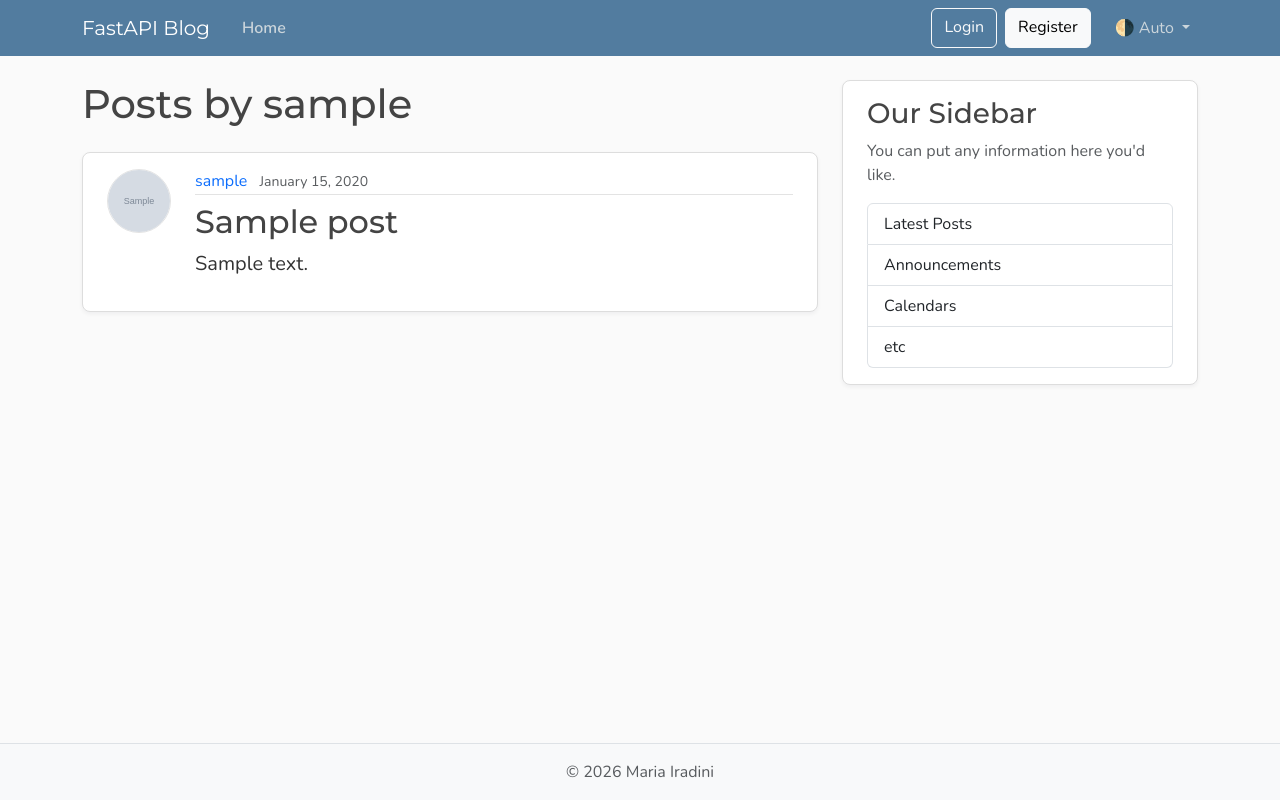
After one commit to Iradini/fastapi-blog, a FastAPI app: page /users/1/posts in a window 1280 px wide. The commit adds this page. Run offline with FastAPI, Linux system fonts and the light colour scheme; tables that the repository leaves empty hold one stand-in row (values such as "Sample post"); grey boxes marked "Sample" are stand-in pictures.

Commit message:
Add Database model and User schema + SQLAlchemy

```diff
--- /dev/null
+++ b/database.py
@@ -0,0 +1,22 @@
+from sqlalchemy import create_engine
+from sqlalchemy.orm import DeclarativeBase, sessionmaker
+
+
+SQLALCHEMY_DATABASE_URL = "sqlite:///./blog.db"
+
+
+engine = create_engine(
+    SQLALCHEMY_DATABASE_URL,
+    connect_args={"check_same_thread": False},
+)
+
+SessionLocal = sessionmaker(autocommit=False, autoflush=False, bind=engine)
+
+
+class Base(DeclarativeBase):
+    pass
+
+
+def get_db():
+    with SessionLocal() as db:
+        yield db
--- a/main.py
+++ b/main.py
@@ -1,86 +1,193 @@
-from fastapi import FastAPI, HTTPException, Request, status
+from typing import Annotated
+
+from fastapi import Depends, FastAPI, HTTPException, Request, status
 from fastapi.exceptions import RequestValidationError
 from fastapi.responses import JSONResponse
 from fastapi.staticfiles import StaticFiles
 from fastapi.templating import Jinja2Templates
 from starlette.exceptions import HTTPException as StarletteHTTPException
-from schemas import PostCreate, PostResponse
+
+from sqlalchemy import select
+from sqlalchemy.orm import Session
+
+import models
+from database import Base, engine, get_db
+from schemas import PostCreate, PostResponse, UserCreate, UserResponse
+
+Base.metadata.create_all(bind=engine)
 
 app = FastAPI()
 
 app.mount("/static", StaticFiles(directory="static"), name="static")
 
+app.mount("/media", StaticFiles(directory="media"), name="media")
+
 templates = Jinja2Templates(directory="templates")
-
-
-posts: list[dict] = [
-    {
-        "id": 1,
-        "author": "Maria Iradini",
-        "title": "FastAPI is awesomme",
-        "content": "This framework is really easy to use and super fast.",
-        "date_posted": "April 20, 2026",
-    },
-    {
-            "id": 2,
-            "author": "Jane Doe",
-            "title": "Python is great for web development",
-            "content": "Python is a great language for web development, and FastAPI makes it even better.",
-            "date_posted": "April 21, 2026",
-    },
-]
 
 
 @app.get("/", include_in_schema=False, name="home")
 @app.get("/posts", include_in_schema=False, name="posts")
-def home(request: Request):
-    return templates.TemplateResponse(request, "home.html", {"posts": posts, "home": home})
+def home(request: Request, db: Annotated[Session, Depends(get_db)]):
+    result = db.execute(select(models.Post))
+    posts = result.scalars().all()
+    return templates.TemplateResponse(
+         request,
+         "home.html",
+         {"posts": posts, "title": home},
+     )
 
 
 @app.get("/posts/{post_id}", include_in_schema=False)
-def post_page(request: Request, post_id: int):
-    for post in posts:
-        if post.get("id") == post_id:
-                title = post["title"][:50]
-                author = post["author"]
-                return templates.TemplateResponse(
-                     request,
-                     "post.html",
-                     {"post": post, "title": title, "author": author},
-                     )
+def post_page(request: Request, post_id: int, db: Annotated[Session, Depends(get_db)]):
+    result = db.execute(select(models.Post).where(models.Post.id == post_id))
+    post = result.scalars().first()
+    if post:
+     title = post.title[:50]
+     return templates.TemplateResponse(
+         request,
+         "post.html",
+         {"post": post, "title": title},
+     )
 
     raise HTTPException(status_code=status.HTTP_404_NOT_FOUND, detail="Post not found")
 
 
+@app.get("/users/{user_id}/posts", include_in_schema=False, name="user_posts")
+def user_posts_page(
+     request: Request,
+     user_id: int,
+     db: Annotated[Session, Depends(get_db)],
+):
+     result = db.execute(select(models.User).where(models.User.id == user_id))
+     user = result.scalars().first()
+     if not user:
+          raise HTTPException(
+               status_code=status.HTTP_404_NOT_FOUND,
+               detail="User not found",
+          )
+
+     result = db.execute(select(models.Post).where(models.Post.user_id == user_id))
+     posts = result.scalars().all()
+     return templates.TemplateResponse(
+          request,
+          "user_posts.html",
+          {"posts": posts, "user": user, "title": f"{user.username}'s Posts"},
+     )
+
+
+
+@app.post(
+          "/api/users",
+          response_model=UserResponse,
+          status_code=status.HTTP_201_CREATED,
+)
+def create_user(user: UserCreate, db: Annotated[Session, Depends(get_db)]):
+     result = db.execute(select(models.User).where(models.User.username == user.username))
+     existing_user = result.scalars().first()
+
+     if existing_user:
+          raise HTTPException(
+               status_code=status.HTTP_400_BAD_REQUEST,
+               detail="Username already exists",
+          )
+
+
+     result = db.execute(select(models.User).where(models.User.email == user.email))
+     existing_email = result.scalars().first()
+
+     if existing_email:
+         raise HTTPException(
+             status_code=status.HTTP_400_BAD_REQUEST,
+             detail="Email already exists",
+         )
+
+     new_user = models.User(
+          username=user.username,
+          email=user.email,
+     )
+
+     db.add(new_user)
+     db.commit()
+     db.refresh(new_user)
+
+     return new_user
+
+
+
+@app.get("/api/users/{user_id}", response_model=UserResponse)
+def get_user(user_id: int, db: Annotated[Session, Depends(get_db)]):
+     result = db.execute(
+          select(models.User).where(models.User.id == user_id),
+     )
+     user = result.scalars().first()
+
+     if user:
+          return user
+
+     raise HTTPException(status_code=status.HTTP_404_NOT_FOUND, detail="User not found")
+
+
+@app.get("/api/users/{user_id}/posts", response_model=list[PostResponse])
+def get_user_posts(user_id: int, db: Annotated[Session, Depends(get_db)]):
+     result = db.execute(
+          select(models.User).where(models.User.id == user_id),
+     )
+     user = result.scalars().first()
+
+     if not user:
+          raise HTTPException(
+               status_code=status.HTTP_404_NOT_FOUND,
+               detail="User not found",
+          )
+
+     result = db.execute(select(models.Post).where(models.Post.user_id == user_id))
+     posts = result.scalars().all()
+     return posts
+
+
+
 @app.get("/api/posts", response_model=list[PostResponse])
-def get_posts():
+def get_posts(db: Annotated[Session, Depends(get_db)]):
+    result = db.execute(select(models.Post))
+    posts = result.scalars().all()
     return posts
 
 
-@app.get(
+
+@app.post(
           "/api/posts",
           response_model=PostResponse,
           status_code=status.HTTP_201_CREATED,
 )
-def create_post(post: PostCreate):
-     new_id = max(p["id"] for p in posts) + 1 if posts else 1
-     new_post = {
-          "id": new_id,
-          "author": post.author,
-          "title": post.title,
-          "content": post.content,
-          "date_posted": "April 23, 2026",
-     }
-     post.append(new_post)
+def create_post(post: PostCreate, db: Annotated[Session, Depends(get_db)]):
+     result = db.execute(select(models.User).where(models.User.id == post.user_id))
+     user = result.scalars().first()
+     if not user:
+          raise HTTPException(
+               status_code=status.HTTP_404_NOT_FOUND,
+               detail="User not found",
+          )
+
+     new_post = models.Post(
+          title=post.title,
+          content=post.content,
+          user_id=post.user_id,
+     )
+     db.add(new_post)
+     db.commit()
+     db.refresh(new_post)
      return new_post
 
 
-@app.get("/api/posts/{post_id}")
-def get_post(post_id: int):
-    for post in posts:
-        if post.get("id") == post_id:
-                return post
+
+@app.get("/api/posts/{post_id}", response_model=PostResponse)
+def get_post(post_id: int, db: Annotated[Session, Depends(get_db)]):
+    result = db.execute(select(models.Post).where(models.Post.id == post_id))
+    post = result.scalars().first()
+    if post:
+        return post
     raise HTTPException(status_code=status.HTTP_404_NOT_FOUND, detail="Post not found")
+
 
 
 @app.exception_handler(StarletteHTTPException)
--- a/pyproject.toml
+++ b/pyproject.toml
@@ -9,6 +9,7 @@ authors = [
 requires-python = ">=3.9"
 dependencies = [
     "fastapi[standard]>=0.128.8",
+    "sqlalchemy>=2.0.52",
 ]
 
 [project.scripts]
--- a/templates/layout.html
+++ b/templates/layout.html
@@ -11,7 +11,7 @@
       <title>FastAPI Blog</title>
     {% endif %}
     <meta name="description" content="FastAPI Tutorial">
-    <meta name="author" content="Corey Schafer">
+    <meta name="author" content="Maria Iradini">
 
     <!-- Open Graph Tags: The title of the page for social media sharing. It can match the title tag or be more descriptive. -->
     <meta property="og:title" content="FastAPI Blog">
@@ -145,7 +145,7 @@
     <footer class="mt-auto py-3 bg-body-tertiary border-top">
       <div class="container text-center">
         <p class="text-body-secondary mb-0">
-          © <span id="year"></span> Corey Schafer
+          © <span id="year"></span>  Maria Iradini
         </p>
       </div>
     </footer>
--- /dev/null
+++ b/templates/user_posts.html
@@ -0,0 +1,37 @@
+{% extends "layout.html" %}
+{% block content %}
+    <h1 class="mb-4">Posts by {{ user.username }}</h1>
+    <div id="postsContainer">
+        {% for post in posts %}
+            <article class="content-section py-3 px-4 mb-4">
+                <div class="d-flex align-items-start gap-4">
+                    <img class="rounded-circle article-img flex-shrink-0"
+                         src="{{ post.author.image_path }}"
+                         alt="{{ post.author.username }}'s profile picture"
+                         width="64"
+                         height="64"
+                         loading="lazy">
+                    <div class="flex-grow-1">
+                        <div class="article-metadata mb-2">
+                            <a class="me-2"
+                               href="{{ url_for('user_posts', user_id=post.author.id) }}">{{ post.author.username }}</a>
+                            <small class="text-body-secondary">{{ post.date_posted.strftime("%B %d, %Y") }}</small>
+                        </div>
+                        <h2>
+                            <a class="article-title"
+                               href="{{ url_for('post_page', post_id=post.id) }}">{{ post.title }}</a>
+                        </h2>
+                        <p class="article-content">{{ post.content }}</p>
+                    </div>
+                </div>
+            </article>
+        {% else %}
+            <p class="text-body-secondary">No posts by this user yet.</p>
+        {% endfor %}
+    </div>
+    {% if has_more %}
+        <div class="text-center mb-4">
+            <button type="button" class="btn btn-outline-primary" id="loadMoreBtn">Load More Posts</button>
+        </div>
+    {% endif %}
+{% endblock content %}
```
Also changed, not shown: models.py (added, +49 -0 lines), schemas.py (+25 -4 lines), templates/home.html (+4 -4 lines), templates/post.html (+4 -4 lines), 3 other files.
